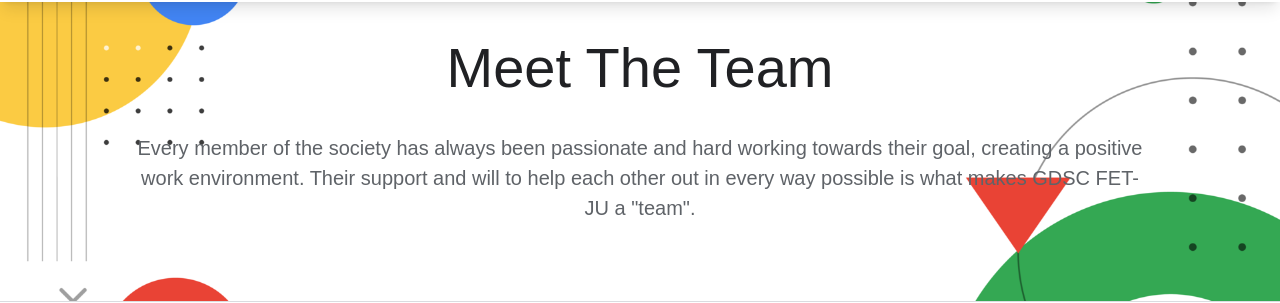
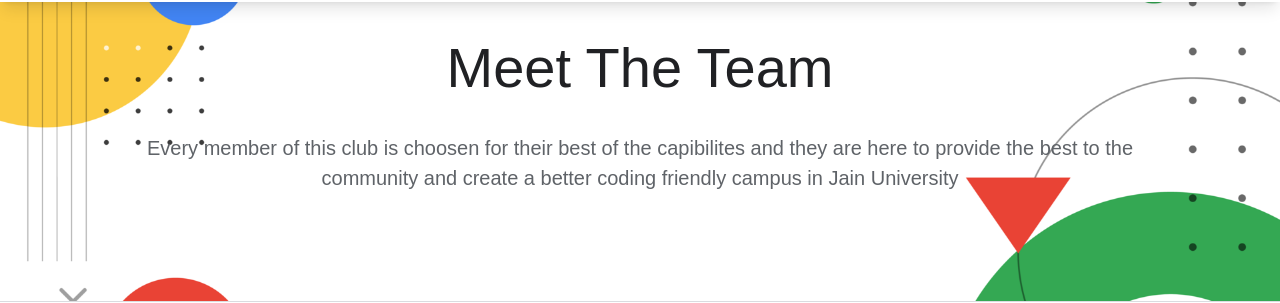
Before and after one commit to gdsc-fetju/gdsc-website, a Next.js app: page /Team in a window 1280 px wide. Shown: the part 226-529 px from the top of the page. Built offline with nearby package versions, Linux system fonts and the light colour scheme.

Commit message:
:memo: Added the Team Section Data

```diff
--- a/components/Teams/ShowcaseTeam.jsx
+++ b/components/Teams/ShowcaseTeam.jsx
@@ -9,7 +9,7 @@ const ShowcaseTeam = () => {
       <div className={classes.container}>
         <h1 className={classes.teamHeader}>Meet The Team</h1>
         <p className={classes.teamInfo}>
-          Every member of the society has always been passionate and hard working towards their goal, creating a positive work environment. Their support and will to help each other out in every way possible is what makes GDSC FET-JU a &quot;team&quot;.
+          Every member of this club is choosen for their best of the capibilites and they are here to provide the best to the community and create a better coding friendly campus in Jain University
         </p>
       </div>
     </div>
```
